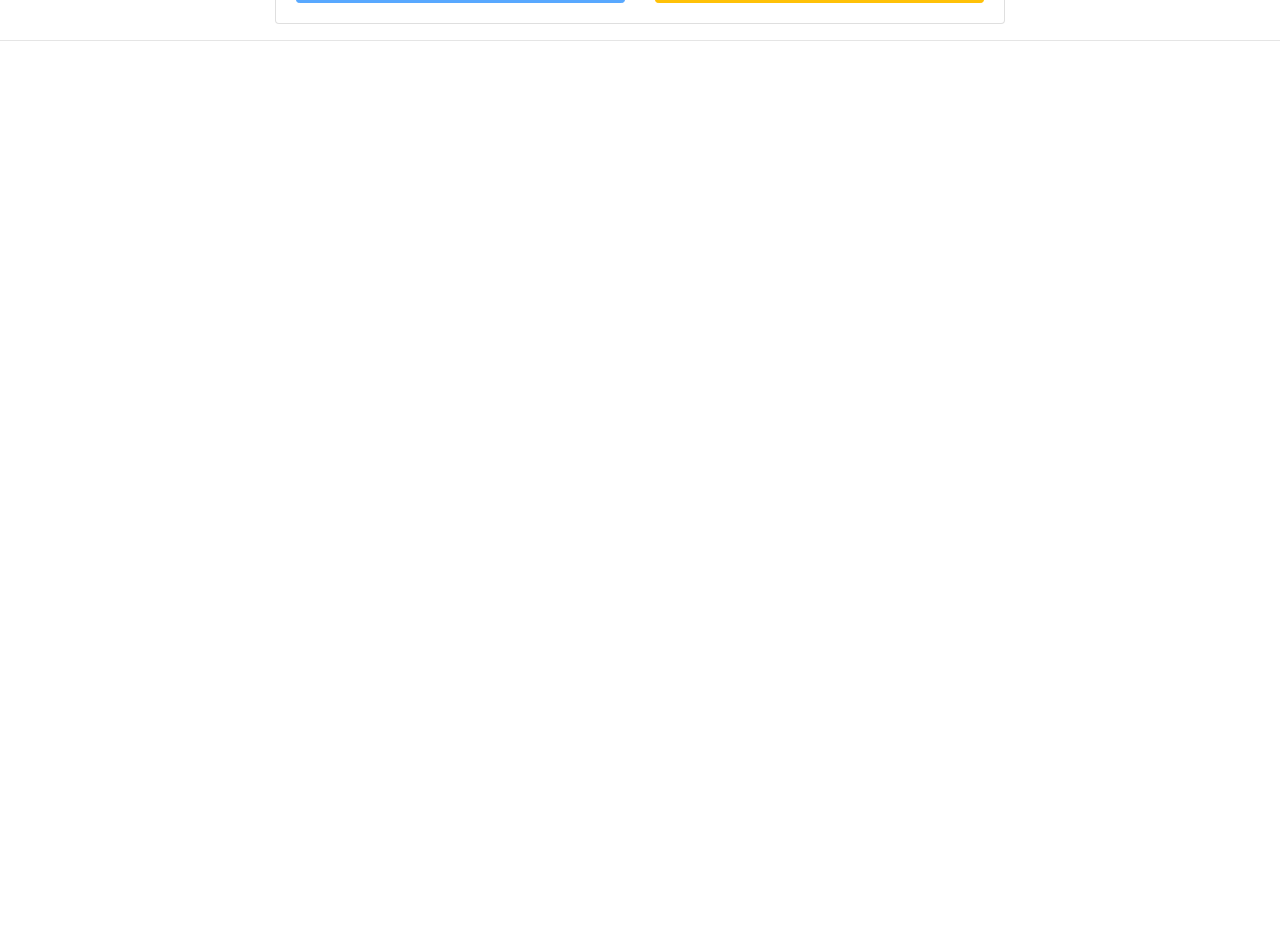
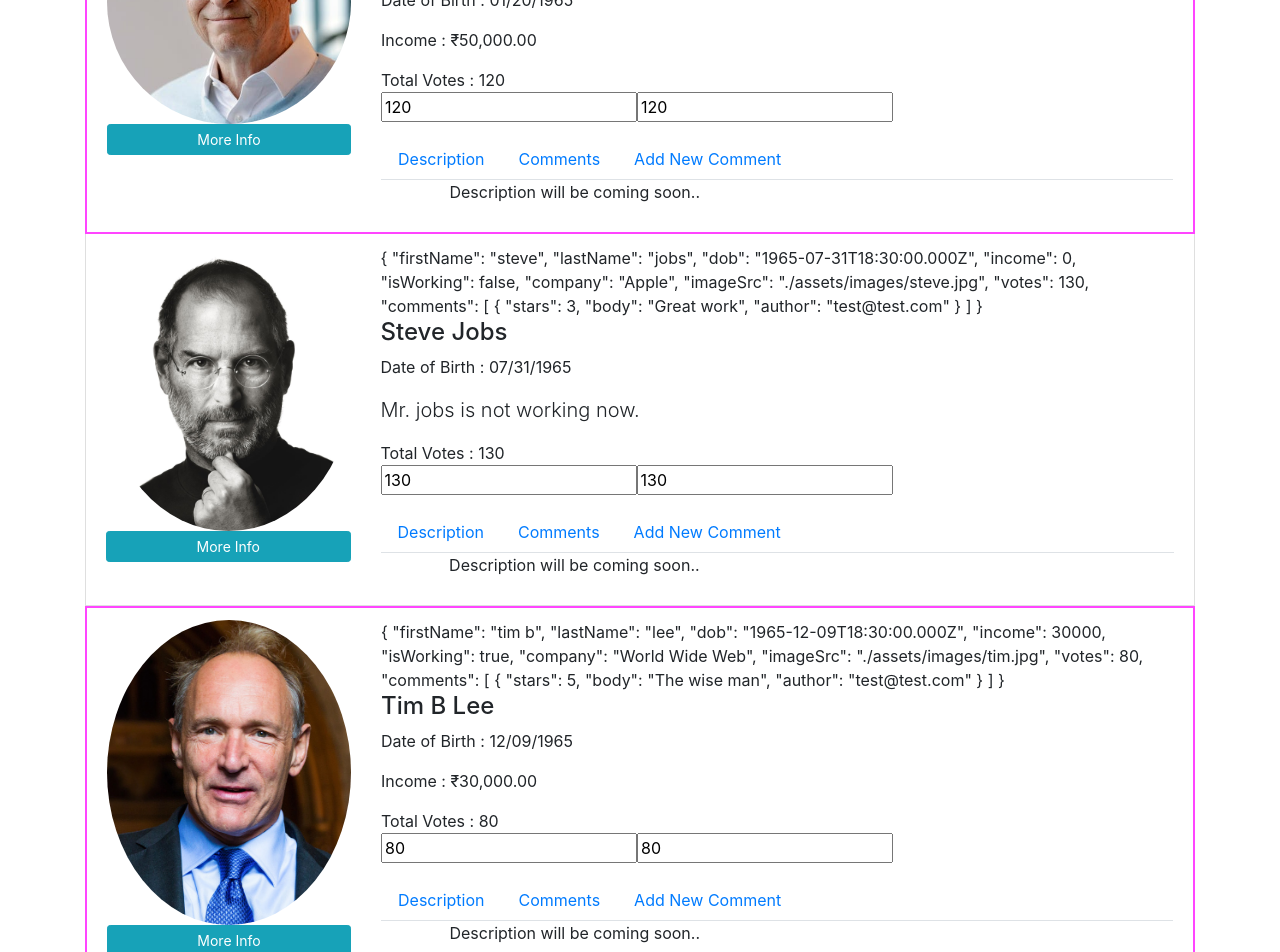
Before and after one commit to synergy2411/incedo-nov21-b1, an Angular app in the folder users-app/: page / in a window 1280 px wide. Shown: the part 320-1272 px from the top of the page. Before the commit the page ends 800 px from the top, so only its background shows below. Built offline with nearby package versions, Linux system fonts and the light colour scheme.

Commit message:
xhr call made

```diff
--- a/users-app/src/app/app.component.html
+++ b/users-app/src/app/app.component.html
@@ -11,8 +11,8 @@
 
  <!-- <app-login></app-login> -->
 
- <app-register></app-register>
+ <!-- <app-register></app-register> -->
 
 <hr>
 
-<!-- <app-users></app-users> -->
+<app-users></app-users>
--- a/users-app/src/app/components/users/users.component.html
+++ b/users-app/src/app/components/users/users.component.html
@@ -1,4 +1,7 @@
 <div class="container">
+
+  <!-- {{ users | json }} -->
+
 
   <!-- <p [ngClass]="['my-border', 'my-feature']">Some cool content here</p> -->
   <button class="btn btn-sm btn-primary" (click)="onToggleClasses()">Toggle Classes</button>
--- a/users-app/src/app/components/users/users.component.ts
+++ b/users-app/src/app/components/users/users.component.ts
@@ -1,6 +1,7 @@
 import { Component, OnInit } from '@angular/core';
+import { DataService } from 'src/app/services/data.service';
 import { User } from '../../model/user';
-import { USER_DATA } from '../../model/mocks';
+// import { USER_DATA } from '../../model/mocks';
 
 @Component({
   selector: 'app-users',
@@ -21,8 +22,14 @@ export class UsersComponent implements OnInit{
     this.myDynamicClass['my-feature'] = !this.myDynamicClass['my-feature']
   }
 
+  constructor(private dataService : DataService){}
+
   ngOnInit(){
-    this.users = USER_DATA;
+    // this.users = USER_DATA;
+    this.dataService.getUserData()
+      .subscribe(response => {
+        this.users = response['userdata']
+      })
   }
 
   onMoreInfo(usr : User){
--- /dev/null
+++ b/users-app/src/app/services/data.service.ts
@@ -0,0 +1,14 @@
+import { HttpClient } from "@angular/common/http";
+import { Injectable } from "@angular/core";
+import { USER_DATA } from "../model/mocks";
+
+@Injectable()
+export class DataService{
+
+  constructor(private http : HttpClient){}
+
+  getUserData(){
+    return this.http.get('./assets/data/user-data.json')
+  }
+
+}
--- /dev/null
+++ b/users-app/src/assets/data/user-data.json
@@ -0,0 +1,43 @@
+{
+  "userdata": [
+    {
+      "firstName": "bill",
+      "lastName": "gates",
+      "dob": "1965-01-20T18:30:00.000Z",
+      "income": 50000,
+      "isWorking": true,
+      "company": "Microsoft",
+      "imageSrc": "./assets/images/bill.jpg",
+      "votes": 120,
+      "comments": [
+        { "stars": 4, "body": "The great man", "author": "test@test.com" }
+      ]
+    },
+    {
+      "firstName": "steve",
+      "lastName": "jobs",
+      "dob": "1965-07-31T18:30:00.000Z",
+      "income": 0,
+      "isWorking": false,
+      "company": "Apple",
+      "imageSrc": "./assets/images/steve.jpg",
+      "votes": 130,
+      "comments": [
+        { "stars": 3, "body": "Great work", "author": "test@test.com" }
+      ]
+    },
+    {
+      "firstName": "tim b",
+      "lastName": "lee",
+      "dob": "1965-12-09T18:30:00.000Z",
+      "income": 30000,
+      "isWorking": true,
+      "company": "World Wide Web",
+      "imageSrc": "./assets/images/tim.jpg",
+      "votes": 80,
+      "comments": [
+        { "stars": 5, "body": "The wise man", "author": "test@test.com" }
+      ]
+    }
+  ]
+}
```
Also changed, not shown: users-app/src/app/app.module.ts (+5 -2 lines), 2 other files (tests, documents, lock files or other folders).
